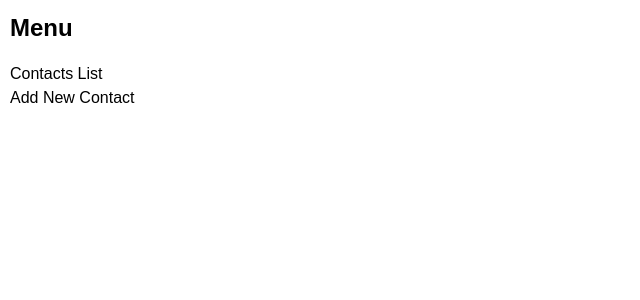
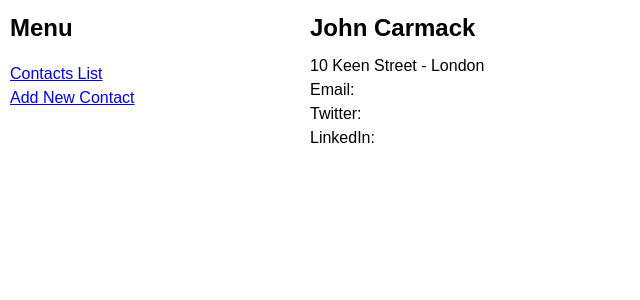
Before and after one commit to boolean-uk/react-address-book, a React (Create React App) app: page /contacts/1 in a window 1280 px wide. Shown: the top 300 px of the page, without its empty margins (0-640 px from the left). Built offline with nearby package versions, Linux system fonts and the light colour scheme; data requests are answered from the project's data file.

Commit message:
completed standard - extension 2

```diff
--- a/db/db.json
+++ b/db/db.json
@@ -13,6 +13,16 @@
       "lastName": "Hopper",
       "street": "32 Deebug Road",
       "city": "London"
+    },
+    {
+      "firstName": "Rose",
+      "lastName": "van der Giessen",
+      "street": "Schieweg",
+      "city": "Rotterdam",
+      "email": "rose@rose.nl",
+      "twitter": "twitter",
+      "linkedin": "linkedin",
+      "id": 3
     }
   ]
 }
--- a/src/App.js
+++ b/src/App.js
@@ -9,6 +9,12 @@ export default function App() {
   const [contacts, setContacts] = useState([])
 
   //TODO: Load all contacts on useEffect when component first renders
+  useEffect(() => {
+    fetch('http://localhost:4000/contacts')
+      .then(res => res.json())
+      .then(data => setContacts(data))
+  }, [])
+
 
   return (
     <>
@@ -16,13 +22,16 @@ export default function App() {
         <h2>Menu</h2>
         <ul>
           {/* TODO: Make these links */}
-          <li>Contacts List</li>
-          <li>Add New Contact</li>
+          <li><Link to='/'>Contacts List</Link></li>
+          <li><Link to='/contacts/add'>Add New Contact</Link></li>
         </ul>
       </nav>
       <main>
-        <Routes>
+      <Routes>
           {/* TODO: Add routes here  */}
+          <Route path='/' element={<ContactsList contacts={contacts}/>} />
+          <Route path='/contacts/:id' element={<ContactsView />} />
+          <Route path='/contacts/add' element={<ContactsAdd setContacts={setContacts} contacts={contacts}/>} />
         </Routes>
       </main>
     </>
--- a/src/components/ContactsAdd.js
+++ b/src/components/ContactsAdd.js
@@ -7,25 +7,68 @@ function ContactsAdd(props) {
   // to this component so new contacts can be added to the
   // state
   const { setContacts, contacts } = props
+  const [ formData, setFormData ] = useState(
+    {
+    firstName: '',
+    lastName: '',
+    street: '',
+    city: '',
+    email: '',
+    twitter: '',
+    linkedin: ''
+    }
+  )
 
+  const navigate = useNavigate()
   //TODO: Implement controlled form
   //send POST to json server on form submit
 
+  const handleChange = (e) => {
+    const { name, value} = e.target
+    setFormData({...formData, [name]: value})
+    console.log(formData)
+  }
+
+  const handleSubmit = async (e) => {
+    e.preventDefault()
+    const res = await fetch(`http://localhost:4000/contacts`, {
+      method: 'POST',
+      headers: {
+          'Content-Type': 'application/json'
+      },
+      body: JSON.stringify(formData)
+    })
+    const data = await res.json()
+    setContacts([...contacts, data])
+    setFormData({})
+    navigate('/')
+  }
+
+
   return (
-    <form className="form-stack contact-form">
+    <form className="form-stack contact-form" onSubmit={handleSubmit}>
       <h2>Create Contact</h2>
 
       <label htmlFor="firstName">First Name</label>
-      <input id="firstName" name="firstName" type="text" required />
+      <input id="firstName" name="firstName" type="text" required onChange={handleChange} value={contacts.firstName}/>
 
       <label htmlFor="lastName">Last Name:</label>
-      <input id="lastName" name="lastName" type="text" required/>
+      <input id="lastName" name="lastName" type="text" required onChange={handleChange} value={contacts.lastName}/>
 
       <label htmlFor="street">Street:</label>
-      <input id="street" name="street" type="text" required/>
+      <input id="street" name="street" type="text" required onChange={handleChange} value={contacts.street}/>
 
       <label htmlFor="city">City:</label>
-      <input id="city" name="city" type="text" required/>
+      <input id="city" name="city" type="text" required onChange={handleChange} value={contacts.city}/>
+
+      <label htmlFor="email">Email:</label>
+      <input id="email" name="email" type="email" required onChange={handleChange} value={contacts.email}/>
+
+      <label htmlFor="twitter">Twitter:</label>
+      <input id="twitter" name="twitter" type="text" required onChange={handleChange} value={contacts.twitter}/>
+
+      <label htmlFor="linkedin">LinkedIn:</label>
+      <input id="linkedin" name="linkedin" type="text" required onChange={handleChange} value={contacts.linkedin}/>
 
       <div className="actions-section">
         <button className="button blue" type="submit">
--- a/src/components/ContactsList.js
+++ b/src/components/ContactsList.js
@@ -21,7 +21,8 @@ function ContactsList(props) {
               </p>
               <p>
                 { /** TODO: Make a Link here to view contact */}
-                View
+                <Link to={`/contacts/${contact.id}`}>View</Link>
+
               </p>
             </li>
           )
--- a/src/components/ContactsView.js
+++ b/src/components/ContactsView.js
@@ -7,6 +7,13 @@ function ContactsView() {
   //TODO: Get the contact to load from the params and fetch.
   //With useEffect, load the contact when params changes
   //and update contact state
+  const { id } = useParams()
+
+  useEffect(() => {
+    fetch(`http://localhost:4000/contacts/${id}`)
+      .then(res => res.json())
+      .then(data => setContact(data))
+  }, [])
 
   if (!contact) {
     return <p>Loading</p>
@@ -15,7 +22,10 @@ function ContactsView() {
   return (
     <div>
       <h2>{contact.firstName} {contact.lastName}</h2>
-      <p>{contact.street} {contact.city}</p>
+      <p>{contact.street} - {contact.city}</p>
+      <p>Email: {contact.email}</p>
+      <p>Twitter: {contact.twitter}</p>
+      <p>LinkedIn: {contact.linkedin}</p>
     </div>
   )
 }
```
